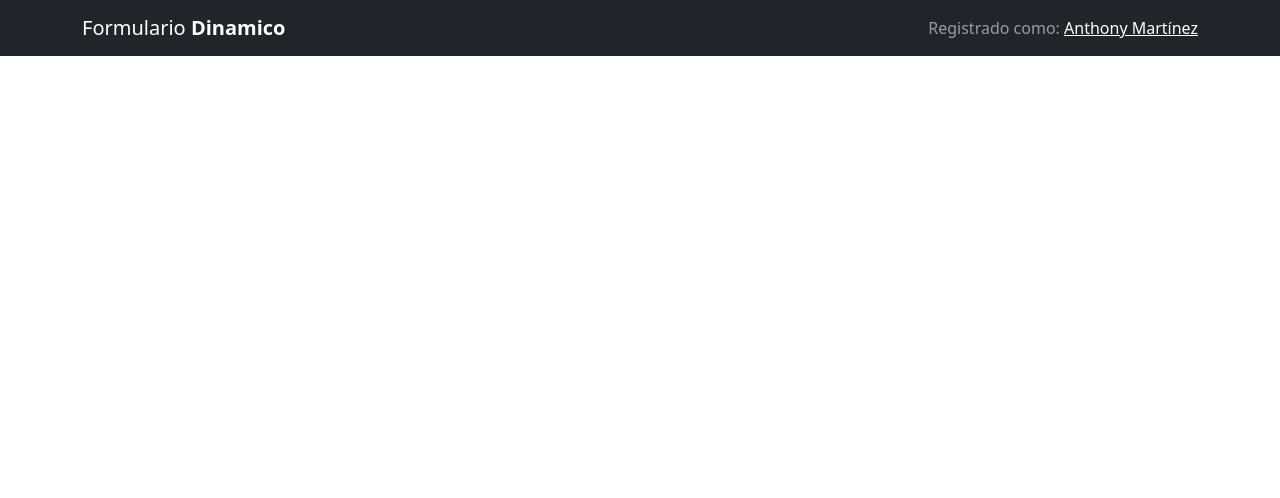
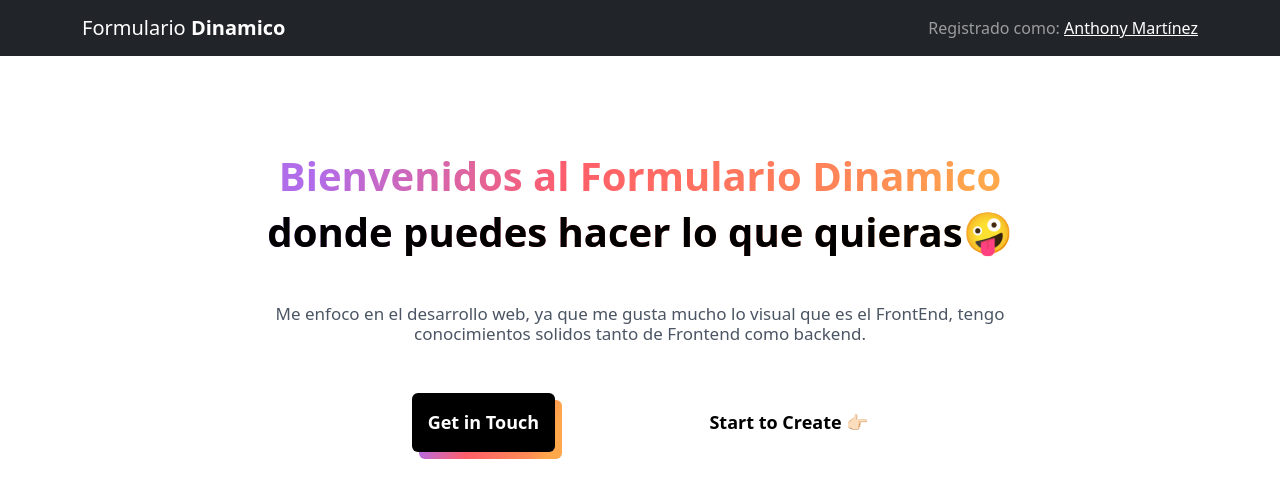
Before and after one commit to thonix30/formulario-dinamico, a React (Create React App) app: page / in a window 1280 px wide. Shown: the top 498 px of the page. Built offline with nearby package versions, Linux system fonts and the light colour scheme.

Commit message:
feat: componente de introduccion

```diff
--- a/src/App.js
+++ b/src/App.js
@@ -1,10 +1,12 @@
-import { Button } from 'react-bootstrap';
+
 import NavbarMenu from './Components/NavbarMenu';
+import Introduccion from './Components/Introduccion/Introduccion';
 
 function App() {
   return (
     <div >
       <NavbarMenu/>
+      <Introduccion/>
     </div>
   );
 }
--- /dev/null
+++ b/src/Components/Introduccion/Introduccion.js
@@ -0,0 +1,34 @@
+import { Button, Col, Container, Row } from 'react-bootstrap';
+import './Introduction.css';
+
+export default function Introduccion() {
+  return (
+    <div className='introduction p-3 p-lg-5 mt-5' >
+      <Container fluid>
+        <Row className="justify-content-md-center">
+          <Col xs={12} md={8}>
+            <h1 className='pl-2 text-center'>
+              Bienvenidos al Formulario Dinamico{" "}<span className='pt-2 pb-4'>donde puedes hacer lo que quieras🤪</span>
+            </h1>
+            <h4 className='text-center pt-3'>
+
+                Me enfoco en el desarrollo web, ya que me gusta mucho lo visual que es el FrontEnd, tengo conocimientos solidos tanto de Frontend como backend.
+            </h4>
+            <div className='d-flex container-actions mt-5'>
+              <div className='container-buttons'>
+                <Button className='p-3'
+                onClick={() => console.log('click button')}>Get in Touch</Button>
+                <Button className='p-3'>Get in touch
+                </Button>
+                </div>
+                  <div className='btn-start-create'>
+                    <a href='#dynamic-form'>Start to Create 👉🏻</a>
+                  </div>
+                </div>
+
+          </Col>
+        </Row>
+      </Container>
+    </div>
+  )
+}
--- /dev/null
+++ b/src/Components/Introduccion/Introduction.css
@@ -0,0 +1,81 @@
+.introduction h1 {
+    background-image: linear-gradient(108deg,
+     #b16cea 8%,
+     #ff5e69 40%,
+     #ff8a56 77%,
+     #ffa84b 91%);
+    -webkit-background-clip: text;
+    background-clip: text;
+    -webkit-text-fill-color: transparent;
+    font-weight: 700;
+}
+
+.introduction h1 span {
+    display: block;
+    color: #000;
+    background-image: none;
+    -webkit-text-fill-color: currentColor;
+
+}
+
+.introduction h4 {
+    color: #4b5563;
+    font-size: 17px;
+}
+
+.introduction .container-actions {
+    justify-content: space-evenly;
+    align-items: center;
+}
+.introduction .container-actions .container-buttons {
+    position: relative;
+    overflow: visible;
+    max-width: 100%;
+    display: inline-block;
+}
+
+.introduction .container-actions .container-buttons button {
+    border: none;
+    font-weight: 700;
+    font-size: 18px;
+    color: #fff;
+
+}
+
+.introduction .container-actions .container-buttons button:first-child {
+    position: relative;
+    z-index: 1;
+    background-color: #000;
+}
+
+.introduction .container-actions .container-buttons button:last-child {
+    position: absolute;
+    left: 0;
+    top: 0;
+    right: 0;
+    bottom: 0;
+    background-image: linear-gradient(
+        108deg,
+     #b16cea 8%,
+     #ff5e69 40%,
+     #ff8a56 77%,
+     #ffa84b 91%);
+     transform: translate(7px, 7px);
+}
+.introduction .container-actions .btn-start-create a {
+    font-size: 18px;
+    color: #000;
+    font-weight: 700;
+    text-decoration: none;
+}
+
+@media (max-width: 768px) {
+    .introduction .container-actions {
+        justify-content: space-between;
+
+    }
+
+    .introduction .container-actions .btn-start-create a {
+        font-size: 15px;
+    }
+}
--- /dev/null
+++ b/src/Components/Introduccion/index.js
@@ -0,0 +1 @@
+export { default } from './Introduccion';
```
